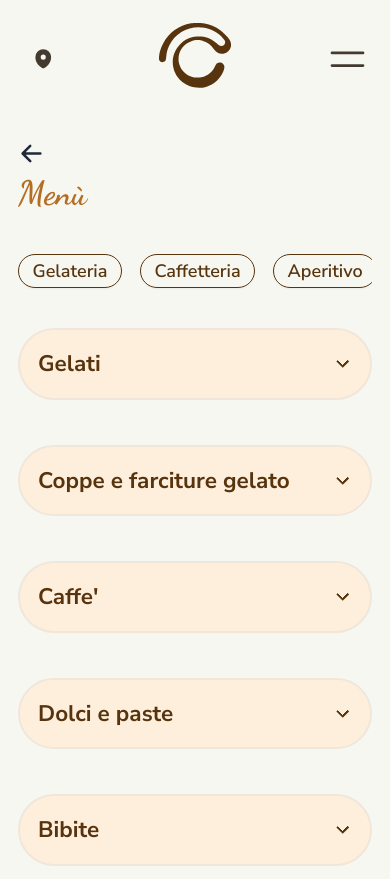
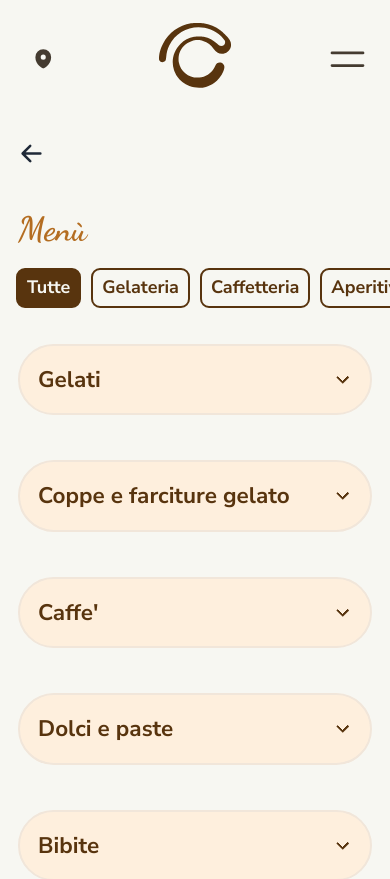
Before and after one commit to federicofrasca796/crema-cioccolato-bt, a Next.js app: page /menu in a window 390 px wide. Shown: the top 879 px of the page. Built offline with nearby package versions, Linux system fonts and the light colour scheme; a web font is replaced by a local one.

Commit message:
✨ feat(menu mobile): add badge-designed topic filters

```diff
--- a/src/app/menu/layout.tsx
+++ b/src/app/menu/layout.tsx
@@ -14,6 +14,7 @@ export default function MenuLayout({
 }) {
   const router = useRouter();
   const { topic } = useParams();
+  const parsedTopic = topic ? topic[0] : topic;
 
   return (
     <section id='menu-layout'>
@@ -23,7 +24,7 @@ export default function MenuLayout({
             <Link
               onClick={() => router.back()}
               href=''
-              className='inline-block w-6'
+              className='mb-8 inline-block w-6'
             >
               <ArrowLeftIcon />
             </Link>
@@ -33,11 +34,11 @@ export default function MenuLayout({
           </div>
 
           <div className='overflow-hidden max-lg:hidden'>
-            <TopicsCarousel activeTopic={topic ? topic[0] : topic} />
+            <TopicsCarousel activeTopic={parsedTopic} />
           </div>
 
-          <div className='container mx-auto mt-8 lg:hidden'>
-            <TopicFilters activeTopic={topic ? topic[0] : topic} />
+          <div className='mt-4 lg:hidden'>
+            <TopicFilters activeTopic={parsedTopic} />
           </div>
         </header>
       </section>
--- a/src/components/TopicFilters/index.tsx
+++ b/src/components/TopicFilters/index.tsx
@@ -1,6 +1,8 @@
 import { Topic, topics } from '@/data/menu/topics';
 import { useRouter } from 'next/navigation';
 import ClickableBadge from '../elements/Badge/ClickableBadge';
+import { Swiper, SwiperSlide } from 'swiper/react';
+import { FreeMode } from 'swiper/modules';
 
 export default function TopicFilters({
   activeTopic
@@ -14,18 +16,35 @@ export default function TopicFilters({
   };
 
   return (
-    <div className='flex items-center gap-4 overflow-x-auto py-1'>
-      {topics.map((topic) => (
+    <Swiper
+      modules={[FreeMode]}
+      freeMode
+      slidesPerView={'auto'}
+      spaceBetween={10}
+      slidesOffsetBefore={16}
+      slidesOffsetAfter={16}
+    >
+      <SwiperSlide key={0} className='!w-fit'>
         <ClickableBadge
-          key={topic.id}
-          label={topic.name}
-          iconLeft={topic.icon}
-          isActive={topic.slug === activeTopic}
-          onClick={handleSelect(topic.slug)}
+          label={'Tutte'}
+          isActive={undefined === activeTopic}
+          onClick={handleSelect('')}
           size='large'
           className='flex-shrink-0 rounded-full px-3 shadow-sm'
         />
+      </SwiperSlide>
+      {topics.map((topic) => (
+        <SwiperSlide key={topic.id} className='!w-fit'>
+          <ClickableBadge
+            label={topic.name}
+            iconLeft={topic.icon}
+            isActive={topic.slug === activeTopic}
+            onClick={handleSelect(topic.slug)}
+            size='large'
+            className='flex-shrink-0 rounded-full px-3 shadow-sm'
+          />
+        </SwiperSlide>
       ))}
-    </div>
+    </Swiper>
   );
 }
--- a/src/components/elements/Badge/ClickableBadge.tsx
+++ b/src/components/elements/Badge/ClickableBadge.tsx
@@ -18,9 +18,10 @@ export default function ClickableBadge({
   };
 
   return (
-    <button onClick={handleClick} className='flex-shrink-0'>
+    <button onClick={handleClick}>
       <Badge
         {...badgeProps}
+        className='rounded-lg border-2 px-2 py-1 font-bold'
         label={label}
         variant={isActive ? 'contained' : 'outlined'}
       />
```
Also changed, not shown: src/components/elements/Badge/Badge.tsx (+4 -3 lines).
